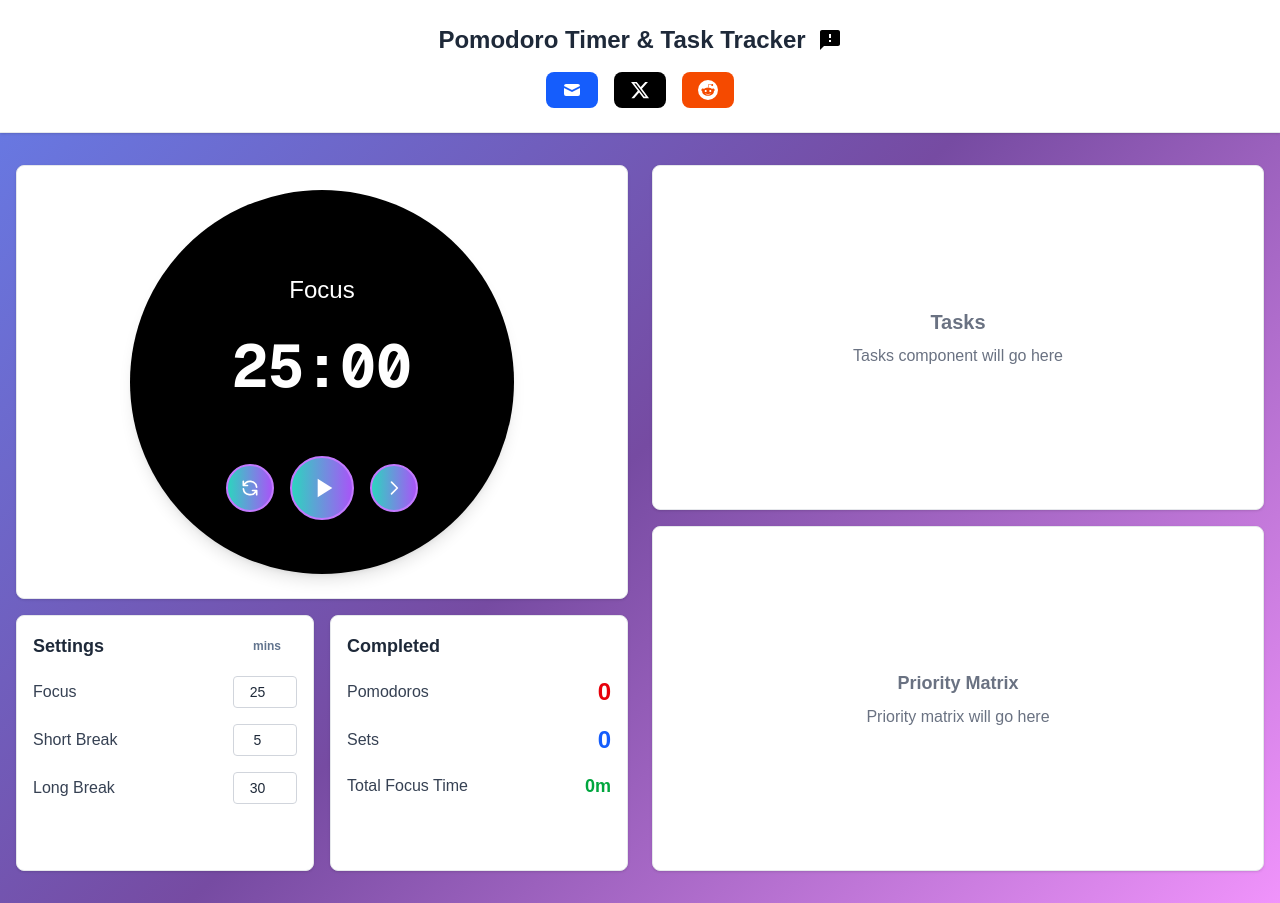
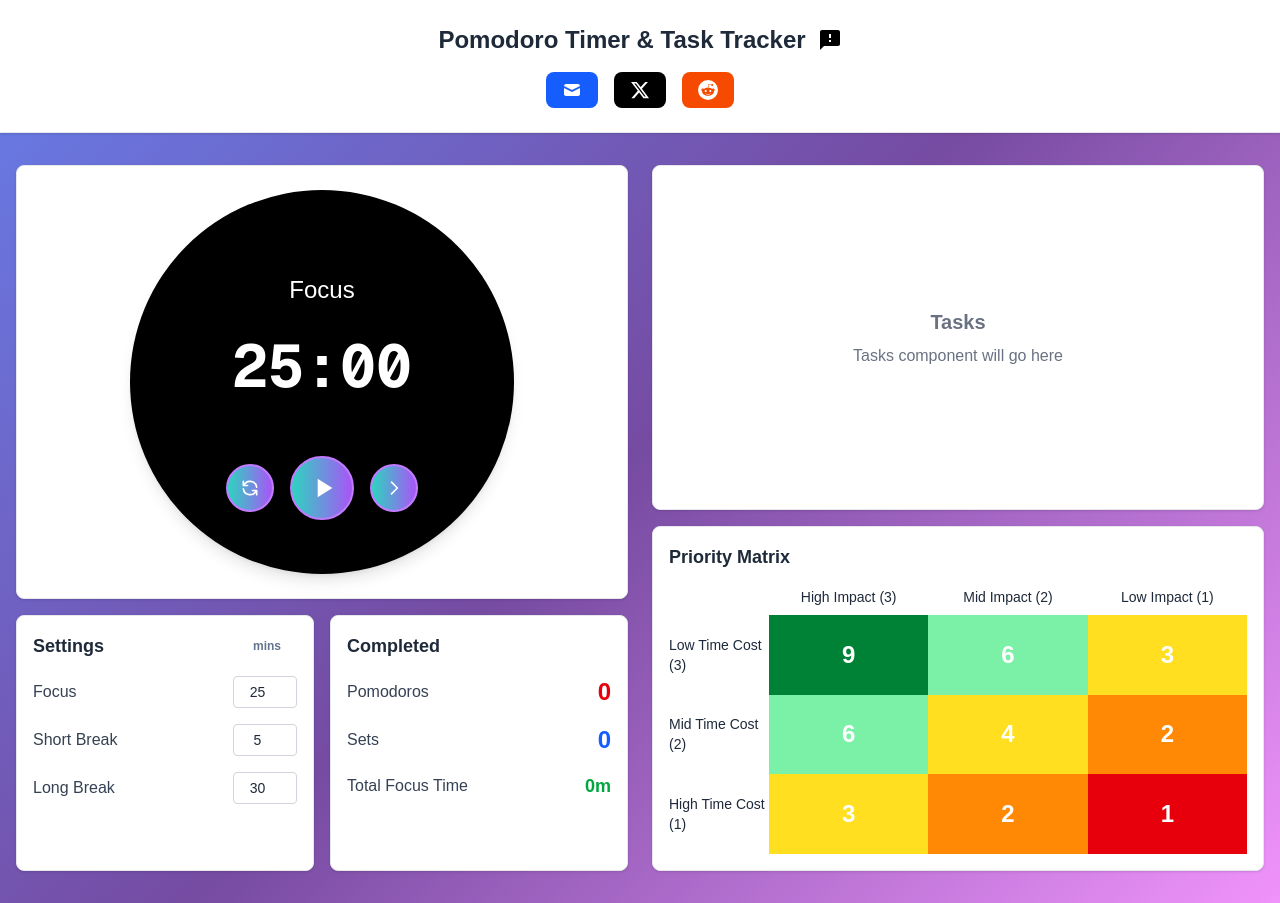
Before and after one commit to FVPukay/pomodoro-task-tracker, a Next.js app: page / in a window 1280 px wide. Built offline with nearby package versions, Linux system fonts and the light colour scheme.

Commit message:
Add priority matrix

```diff
--- a/src/components/PriorityMatrix.tsx
+++ b/src/components/PriorityMatrix.tsx
@@ -1,11 +1,66 @@
-import React from 'react';
+import React from "react";
 
 export default function PriorityMatrix() {
   return (
-    <div className="w-full h-full bg-white rounded-lg shadow-sm border border-gray-200 flex items-center justify-center">
-      <div className="text-center text-gray-500">
-        <h2 className="text-lg font-semibold mb-2">Priority Matrix</h2>
-        <p>Priority matrix will go here</p>
+    <div className="w-full h-full bg-white rounded-lg shadow-sm border border-gray-200 p-4 flex flex-col">
+      {/* Title */}
+      <h2 className="text-lg font-semibold mb-4 text-gray-800">Priority Matrix</h2>
+
+      <div className="flex flex-1 items-center justify-center overflow-hidden">
+        <div className="w-full max-w-4xl h-full flex flex-col">
+          {/* Impact labels above grid */}
+          <div className="grid grid-cols-[100px_1fr_1fr_1fr] text-gray-800 font-medium text-center mb-2 text-xs sm:text-sm">
+            <div /> {/* empty space above time-cost labels */}
+            <span>High Impact (3)</span>
+            <span>Mid Impact (2)</span>
+            <span>Low Impact (1)</span>
+          </div>
+
+          {/* Combined grid for labels + matrix */}
+          <div className="grid grid-cols-[100px_1fr_1fr_1fr] grid-rows-3 flex-1 w-full h-full">
+            {/* Row 1 */}
+            <div className="flex items-center justify-center text-gray-800 font-medium text-xs sm:text-sm">
+              Low Time Cost (3)
+            </div>
+            <div className="flex items-center justify-center bg-green-700 text-white text-xl sm:text-2xl font-bold">
+              9
+            </div>
+            <div className="flex items-center justify-center bg-green-300 text-white text-xl sm:text-2xl font-bold">
+              6
+            </div>
+            <div className="flex items-center justify-center bg-yellow-300 text-white text-xl sm:text-2xl font-bold">
+              3
+            </div>
+
+            {/* Row 2 */}
+            <div className="flex items-center justify-center text-gray-800 font-medium text-xs sm:text-sm">
+              Mid Time Cost (2)
+            </div>
+            <div className="flex items-center justify-center bg-green-300 text-white text-xl sm:text-2xl font-bold">
+              6
+            </div>
+            <div className="flex items-center justify-center bg-yellow-300 text-white text-xl sm:text-2xl font-bold">
+              4
+            </div>
+            <div className="flex items-center justify-center bg-orange-400 text-white text-xl sm:text-2xl font-bold">
+              2
+            </div>
+
+            {/* Row 3 */}
+            <div className="flex items-center justify-center text-gray-800 font-medium text-xs sm:text-sm">
+              High Time Cost (1)
+            </div>
+            <div className="flex items-center justify-center bg-yellow-300 text-white text-xl sm:text-2xl font-bold">
+              3
+            </div>
+            <div className="flex items-center justify-center bg-orange-400 text-white text-xl sm:text-2xl font-bold">
+              2
+            </div>
+            <div className="flex items-center justify-center bg-red-600 text-white text-xl sm:text-2xl font-bold">
+              1
+            </div>
+          </div>
+        </div>
       </div>
     </div>
   );
```
